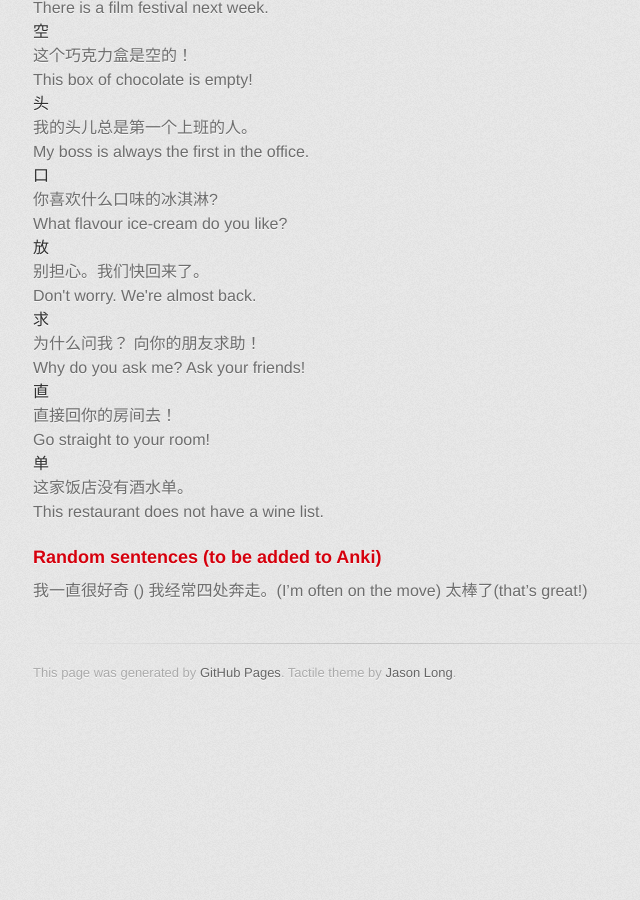
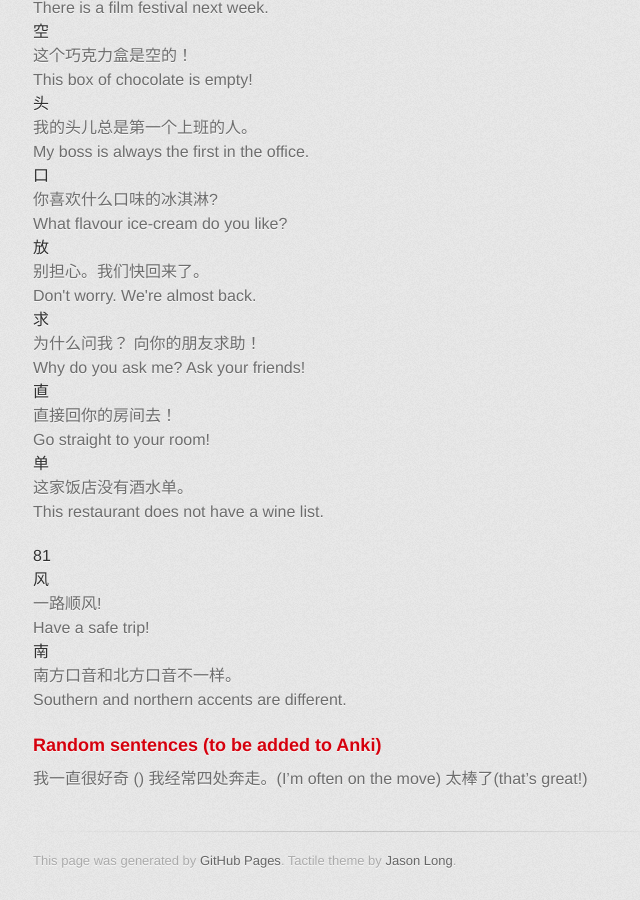
Before and after one commit to axiomiety/axiomiety.github.io, a Jekyll site: the page built from llog/mandarin.markdown, in a window 1280 px wide and 900 px high, scrolled down 5158 px. Shown: the whole window, without its empty margins (297-937 px from the left). Built offline with Jekyll 4.4.1, drawn with Linux system fonts in a browser that asks for light colours; nearby versions of some CDN libraries; some web fonts are replaced; before the commit the page ends 5870 px from its top, so only the background shows below that.

Commit message:
mandarin

```diff
--- a/llog/mandarin.markdown
+++ b/llog/mandarin.markdown
@@ -273,6 +273,40 @@ Character|Sentence|Translation
   <dd>This restaurant does not have a wine list.</dd>
 </dl>
 
+##### 81
+
+<dl>
+  <dt>风</dt>
+  <dd>一路顺风!</dd>
+  <dd>Have a safe trip!</dd>
+  <dt>南</dt>
+  <dd>南方口音和北方口音不一样。</dd>
+  <dd>Southern and northern accents are different.</dd>
+  <dt></dt>
+  <dd></dd>
+  <dd></dd>
+  <dt></dt>
+  <dd></dd>
+  <dd></dd>
+  <dt></dt>
+  <dd></dd>
+  <dd></dd>
+  <dt></dt>
+  <dd></dd>
+  <dd></dd>
+  <dt></dt>
+  <dd></dd>
+  <dd></dd>
+  <dt></dt>
+  <dd></dd>
+  <dd></dd>
+  <dt></dt>
+  <dd></dd>
+  <dd></dd>
+  <dt></dt>
+  <dd></dd>
+  <dd></dd>
+</dl>
 ### Random sentences (to be added to Anki)
 
 
```
